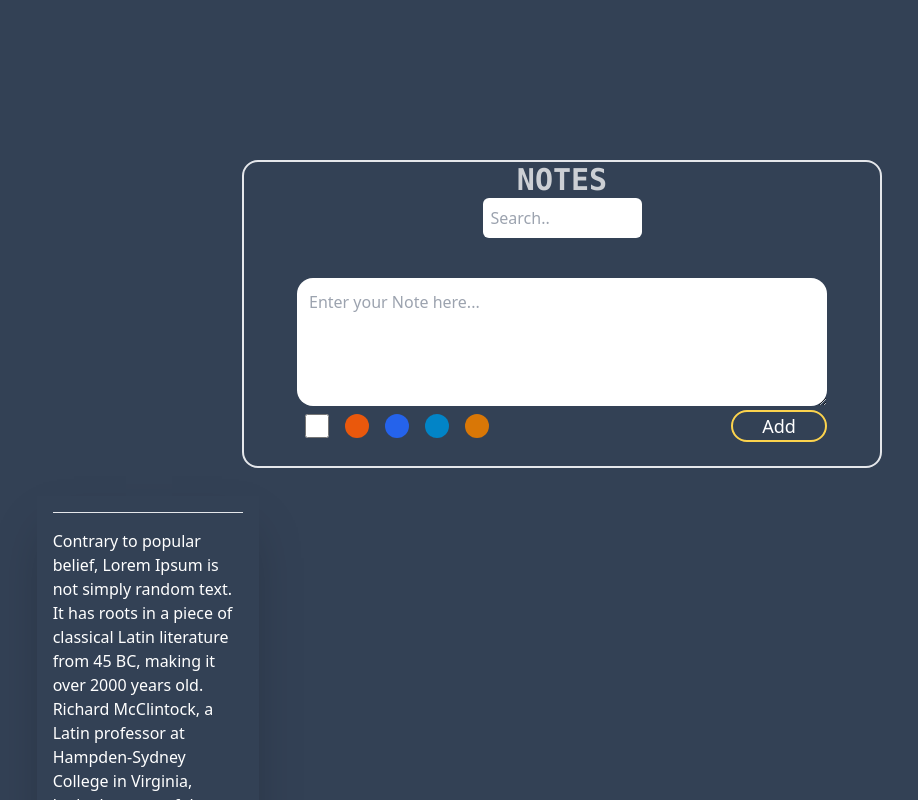
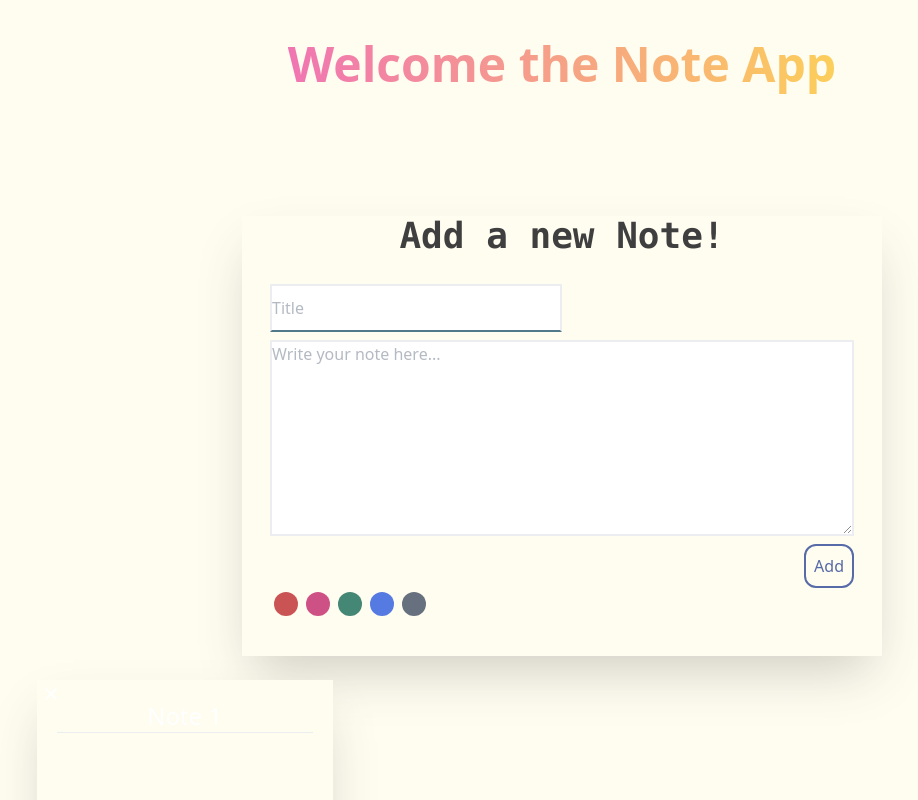
Before and after one commit to Enescyc/noteApp, a React (Create React App) app: page / in a window 1280 px wide. Shown: the top 800 px of the page, without its empty margins (78-996 px from the left). Built offline with nearby package versions, Linux system fonts and the light colour scheme.

Commit message:
Note add and delete methods added.

```diff
--- a/src/App.js
+++ b/src/App.js
@@ -1,29 +1,33 @@
-import NoteHeader from "./components/note/NoteHeader";
 import NoteBody from "./components/note/NoteBody";
 import NoteList from "./components/NoteList";
 
-import {useSelector} from "react-redux";
+import {useDispatch, useSelector} from "react-redux";
+import React, {useEffect} from "react";
+import {setItems} from "./redux/notes/notesSlice";
 
 
+function App() {
+    const dispatch = useDispatch();
 
-function App(){
+    useEffect(()=> {
+        const notes = JSON.parse(localStorage.getItem("notes"));
+        if(notes!==null){
+            dispatch(setItems(notes))
+        }
+    },[])
 
-    const data = useSelector(state=> state.notes.items )
-    console.log(data)
     return (
-        <div className="min-h-screen text-white bg-slate-700">
+        <div className="min-h-screen opacity-75 bg-amber-50">
+
+            <div className="text-center text-5xl font-extrabold pt-10">
+                <span className="bg-clip-text text-transparent bg-gradient-to-r from-pink-500 to-amber-400">
+                            Welcome the Note App
+                </span>
+            </div>
+
             <div className="container m-auto h-full">
-                <div className="grid grid-rows-1">
-                    <div className="row-span-1 mt-40">
-                        <div className={"w-2/4 m-auto pb-5 border-2 rounded-2xl"}>
-                            <NoteHeader/>
-                            <NoteBody/>
-                        </div>
-                        <div className={"w-5/6 m-auto pb-5 pt-5"}>
-                            <NoteList/>
-                        </div>
-                    </div>
-                </div>
+                <div className={"lg:w-1/2 sm:w-full m-auto shadow-2xl bg-amber-50" }><NoteBody/></div>
+                <div className={"w-5/6 m-auto"}><NoteList/></div>
             </div>
         </div>
     );
--- a/src/components/NoteList.js
+++ b/src/components/NoteList.js
@@ -1,12 +1,20 @@
 import React from 'react';
 import NoteCard from "./noteCard/NoteCard";
+import {useSelector} from "react-redux";
 
 const NoteList = () => {
+    const data = useSelector((state)=>state.notes.items)
+
     return (
-        <div className={"grid w-full sm:grid-cols-1 lg:grid-cols-4 m-auto"}>
-            <div className={"grid-cols-1 m-2 w-5/6"}>
-                <NoteCard message={"Mesaj 1 asdkfalhksdfalkdhfkadflkjsahdfkjahdfkjhadhkafsdf"}></NoteCard>
-            </div>
+        <div className={"grid w-full sm:grid-cols-1 lg:grid-cols-3 m-auto w-full"}>
+
+                  {data.map((data)=> {
+                      return (
+                          <div key={data.id} className={"col-span-1 m-2 w-5/6 "}>
+                              <NoteCard id={data.id} message={data.content} title={data.title} color={data.color}></NoteCard>
+                          </div>
+                      )
+                  })}
         </div>
     );
 };
--- a/src/components/note/NoteBody.js
+++ b/src/components/note/NoteBody.js
@@ -1,25 +1,48 @@
 import React from 'react';
+import {useDispatch, useSelector} from "react-redux";
+import {addNote} from "../../redux/notes/notesSlice";
+
 
 const NoteBody = () => {
 
+    const notes = useSelector((state)=>state.notes.items);
+    const dispatch = useDispatch()
+
+
+    let newNote = {id:notes.length+1,title:"",content:"",color:""};
+
+
+    const handleChange = (e) => {
+        newNote[e.target.name]=e.target.value;
+
+    }
+
     return (
-        <div className="flex relative flex-col flex-wrap justify-center items-center pt-5 m-auto w-5/6">
+        <div className="flex flex-col items-center justify-center mt-32">
+            <div className={"text-4xl font-mono font-bold"}>
+                <h1>Add a new Note!</h1>
+            </div>
+            <div className={"self-start w-full"}>
+                <form className={"flex-col flex m-5 px-2 py-2"}
+                      onSubmit={event =>
+                      {event.preventDefault();dispatch(addNote(newNote))}}>
+                    <input id="title" name={"title"}   type={"text"} className="w-1/2 h-12 border-b-cyan-900 border-2 mb-2 " placeholder={"Title"} onChange={handleChange}/>
+                    <textarea id="note" name="content" className="h-12 border-cyan border-2 min-h-[196px]" placeholder={"Write your note here..."} onChange={handleChange}></textarea>
+                    <button className={"px-2 py-2 border-2 border-blue-900 text-blue-900 rounded-xl text-md w-1/12 self-end mt-2 min-w-fit"}>Add</button>
+                    <div className={"flex"}>
+                        <div className={"w-6 h-6 rounded-full bg-red-700 m-1"} ></div>
+                        <div className={"w-6 h-6 rounded-full bg-pink-700 m-1"}></div>
+                        <div className={"w-6 h-6 rounded-full bg-emerald-800 m-1"}></div>
+                        <div className={"w-6 h-6 rounded-full bg-blue-700 m-1"}></div>
+                        <div className={"w-6 h-6 rounded-full bg-slate-700 m-1"}></div>
+                    </div>
 
-                <textarea className="px-3 py-3  rounded-2xl min-h-[128px] w-full m-auto"
-                          placeholder="Enter your Note here..."/>
+                </form>
+            </div>
+            <div className={"flex flex-wrap items-center justify-between w-full"}>
 
-            <div className="flex flex-wrap justify-between items-center w-full">
-                <div className={"flex"}>
-                    <input type={"checkbox"} className={"w-6 h-6 rounded-full bg-red-600 m-2"}/>
-                    <div className={"w-6 h-6  rounded-full bg-orange-600 m-2"}/>
-                    <div className={"w-6 h-6  rounded-full bg-blue-600 m-2"}/>
-                    <div className={"w-6 h-6 rounded-full bg-sky-600 m-2"}/>
-                    <div className={"w-6 h-6  rounded-full bg-amber-600 m-2"}/>
-                </div>
+                <div className={"flex mr-10 mb-2"}>
 
-                <div className={""}>
-                    <button className={"border-2 border-amber-300 px-3 rounded-2xl text-lg w-24 text-white "}>Add
-                    </button>
                 </div>
             </div>
 
--- a/src/components/note/NoteHeader.js
+++ /dev/null
@@ -1,13 +0,0 @@
-import React from 'react';
-
-const NodeHeader = () => {
-    return (
-        <div className="flex flex-col justify-center items-center m-auto mb-5 w-full">
-            <h1 className="m-auto font-mono text-3xl font-bold text-center opacity-75">NOTES</h1>
-            <input id="search" name="search" type={"text"} placeholder={"Search.."}
-                   className={"m-auto lg:w-1/4  px-2 py-2 sm:w-1/2 md:w-full rounded-md  text-gray-500"}/>
-        </div>
-    );
-};
-
-export default React.memo(NodeHeader);
--- a/src/components/noteCard/NoteCard.js
+++ b/src/components/noteCard/NoteCard.js
@@ -1,20 +1,30 @@
 import React from 'react';
+import {useDispatch} from "react-redux";
+import {deleteNote} from "../../redux/notes/notesSlice";
 
-const NoteCard = () => {
+const NoteCard = ({id,title, message}) => {
+    const dispatch = useDispatch();
     return (
-        <div className="shadow-2xl min-h-[128px] m-auto">
-            <div className="p-4">
-                <hr/>
-                <div className="flow-root ...">
-                    <div className="my-4 ...">Contrary to popular belief, Lorem Ipsum is not simply random text. It has
-                        roots in a piece of classical Latin literature from 45 BC, making it over 2000 years old.
-                        Richard McClintock, a Latin professor at Hampden-Sydney College in Virginia, looked up one of
-                        the more obscure Latin words, consectetur, from a Lorem Ipsum passage, and going through the
-                    </div>
+            <div
+
+                className={"flex flex-col min-h-[512px] max-h-fit text-white text-mono text-md shadow-2xl px-3 py-3 mb-4 mt-4 relative overflow-y-auto  bg-amber-50 text-black"}>
+                <div className={"px-2 py-2 text-2xl text-center"}>
+                    {title}
                     <hr/>
                 </div>
+                <div className={""}>
+                    {message}
+                </div>
+                <div className={"absolute left-1 top-1"}>
+                        <button
+                            onClick={()=>dispatch(deleteNote(id-1))}
+                            className={"w-5 h-5"}>
+                            <svg xmlns="http://www.w3.org/2000/svg" className="h-5 w-5 m-auto" viewBox="0 0 20 20" fill="currentColor">
+                                <path fillRule="evenodd" d="M4.293 4.293a1 1 0 011.414 0L10 8.586l4.293-4.293a1 1 0 111.414 1.414L11.414 10l4.293 4.293a1 1 0 01-1.414 1.414L10 11.414l-4.293 4.293a1 1 0 01-1.414-1.414L8.586 10 4.293 5.707a1 1 0 010-1.414z" clipRule="evenodd" />
+                            </svg>
+                        </button>
+                </div>
             </div>
-        </div>
     );
 };
 
--- a/src/redux/notes/notesSlice.js
+++ b/src/redux/notes/notesSlice.js
@@ -1,37 +1,28 @@
 import {createSlice} from "@reduxjs/toolkit";
 
-export const notesSlice= createSlice({
-    name:"note",
-    initialState:{
-        items:[
-            {
-            id:1,
-            color:"red",
-            title:"Baslik",
-            content:"icerik"
-             },
-            {
-                id:2,
-                color:"red",
-                title:"Baslik",
-                content:"icerik"
-            },
-            {
-                id:3,
-                color:"red",
-                title:"Baslik",
-                content:"icerik"
-            },
-            {
-                id:4,
-                color:"red",
-                title:"Baslik",
-                content:"icerik"
-            },
 
-        ],
+export const notesSlice = createSlice({
+    name: "note", initialState: {
+        items: [{id: 1, title: "Note 1", content: "", color: ""}],
+    },
+    reducers:{
+        setItems:(state,action)=> {
+            state.items=action.payload
+
         },
-    reducers:{},
+        addNote:(state,action)=> {
+            state.items.push(action.payload)
+            localStorage.setItem("notes",JSON.stringify(state.items))
+
+        },
+        deleteNote:(state,action) => {
+            state.items.splice(action.payload);
+            localStorage.setItem("notes",JSON.stringify(state.items))
+
+        }
+
+    }
 })
 
+export const {addNote,deleteNote,setItems} = notesSlice.actions;
 export default notesSlice.reducer;
```
